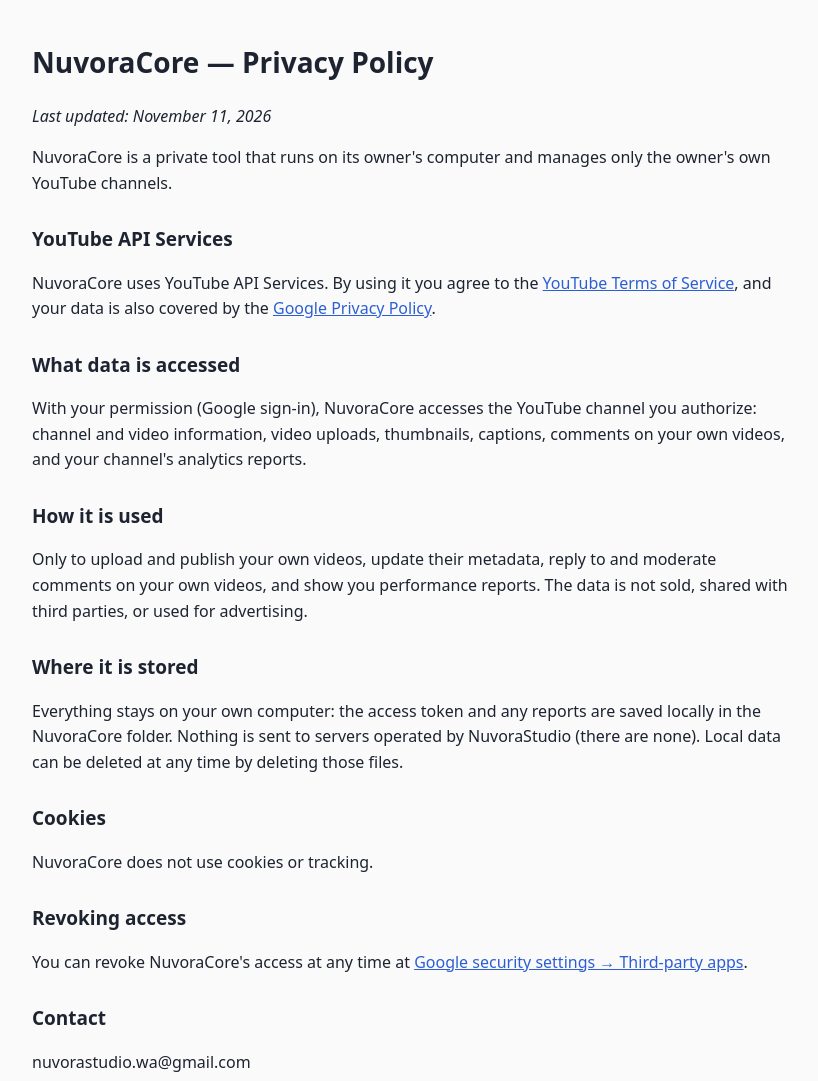
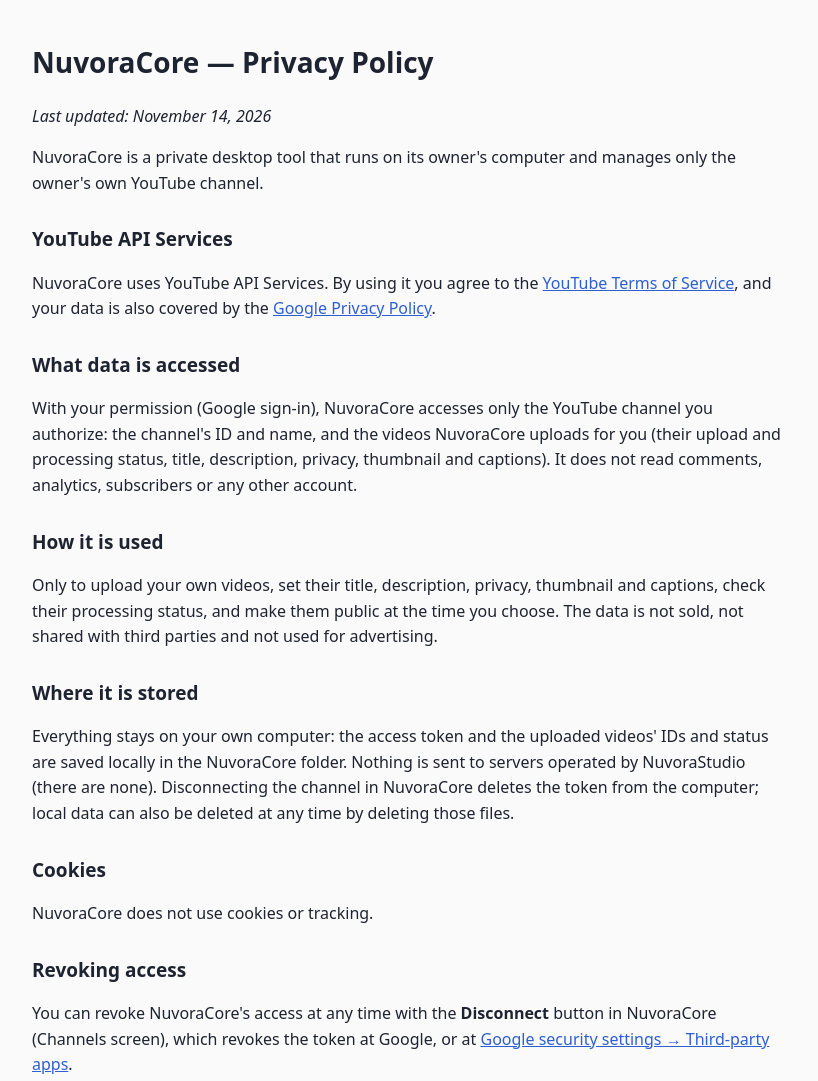
Before and after one commit to nuvorastudio-wa/nuvorastudio-wa.github.io, a plain HTML site: page privacy.html in a window 1280 px wide. Shown: the top 1081 px of the page, without its empty margins (228-1046 px from the left). Drawn offline with Linux system fonts and the light colour scheme.

Commit message:
Update privacy.html

```diff
--- a/privacy.html
+++ b/privacy.html
@@ -1,23 +1,25 @@
 <!DOCTYPE html><html lang="en"><head><meta charset="utf-8"><meta name="viewport" content="width=device-width,initial-scale=1">
 <title>NuvoraCore — Privacy Policy</title><link rel="stylesheet" href="estilo.css"></head><body>
-<h1>NuvoraCore — Privacy Policy</h1><p><i>Last updated: November 11, 2026</i></p>
-<p>NuvoraCore is a private tool that runs on its owner's computer and manages only the owner's own YouTube channels.</p>
+<h1>NuvoraCore — Privacy Policy</h1><p><i>Last updated: November 14, 2026</i></p>
+<p>NuvoraCore is a private desktop tool that runs on its owner's computer and manages only the owner's own YouTube channel.</p>
 <h2>YouTube API Services</h2>
 <p>NuvoraCore uses YouTube API Services. By using it you agree to the
 <a href="https://www.youtube.com/t/terms">YouTube Terms of Service</a>, and your data is also covered by the
 <a href="https://policies.google.com/privacy">Google Privacy Policy</a>.</p>
 <h2>What data is accessed</h2>
-<p>With your permission (Google sign-in), NuvoraCore accesses the YouTube channel you authorize: channel and video information,
-video uploads, thumbnails, captions, comments on your own videos, and your channel's analytics reports.</p>
+<p>With your permission (Google sign-in), NuvoraCore accesses only the YouTube channel you authorize: the channel's ID and name,
+and the videos NuvoraCore uploads for you (their upload and processing status, title, description, privacy, thumbnail and captions).
+It does not read comments, analytics, subscribers or any other account.</p>
 <h2>How it is used</h2>
-<p>Only to upload and publish your own videos, update their metadata, reply to and moderate comments on your own videos,
-and show you performance reports. The data is not sold, shared with third parties, or used for advertising.</p>
+<p>Only to upload your own videos, set their title, description, privacy, thumbnail and captions, check their processing status,
+and make them public at the time you choose. The data is not sold, not shared with third parties and not used for advertising.</p>
 <h2>Where it is stored</h2>
-<p>Everything stays on your own computer: the access token and any reports are saved locally in the NuvoraCore folder.
-Nothing is sent to servers operated by NuvoraStudio (there are none). Local data can be deleted at any time by deleting those files.</p>
+<p>Everything stays on your own computer: the access token and the uploaded videos' IDs and status are saved locally in the
+NuvoraCore folder. Nothing is sent to servers operated by NuvoraStudio (there are none). Disconnecting the channel in NuvoraCore
+deletes the token from the computer; local data can also be deleted at any time by deleting those files.</p>
 <h2>Cookies</h2><p>NuvoraCore does not use cookies or tracking.</p>
 <h2>Revoking access</h2>
-<p>You can revoke NuvoraCore's access at any time at
-<a href="https://security.google.com/settings/security/permissions">Google security settings → Third-party apps</a>.</p>
+<p>You can revoke NuvoraCore's access at any time with the <b>Disconnect</b> button in NuvoraCore (Channels screen), which revokes the token
+at Google, or at <a href="https://security.google.com/settings/security/permissions">Google security settings → Third-party apps</a>.</p>
 <h2>Contact</h2><p>nuvorastudio.wa@gmail.com</p>
 <footer><a href="index.html">NuvoraCore</a> · <a href="terms.html">Terms of Service</a></footer></body></html>
```
